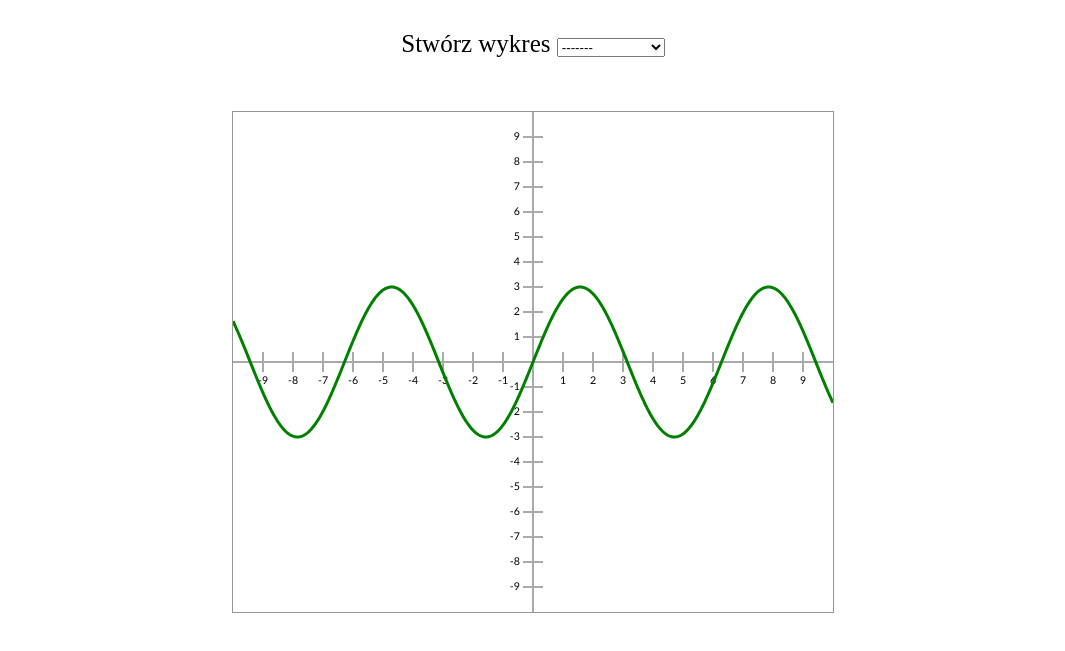
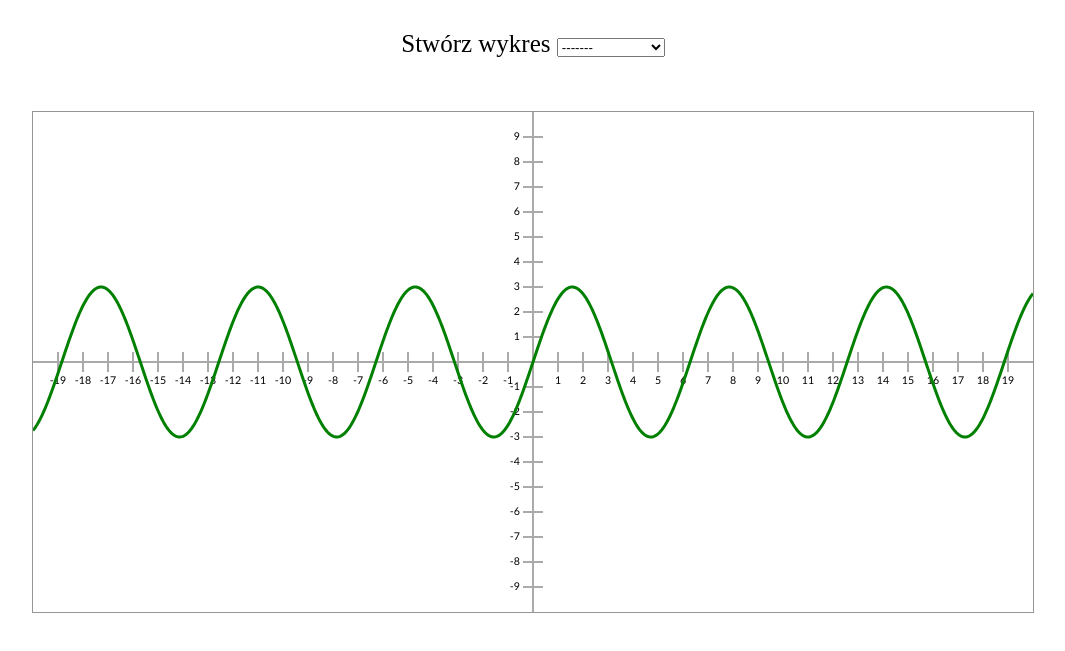
Before and after one commit to JP-Ekuzen/canvasChartCreator, a plain HTML site: page index.html in a window 1280 px wide. Shown: the part 95-746 px from the top of the page, without its empty margins (107-1172 px from the left). Drawn offline with Linux system fonts and the light colour scheme.

Commit message:
Edited size of chart.

```diff
--- a/index.html
+++ b/index.html
@@ -30,7 +30,7 @@
     <br>
     <div id="chart-inputs" align="center"></div>
     <div id="chart-canvas" align="center">
-        <canvas id="canvas" width="600px" height="500px" style="border:1px solid rgba(149, 149, 149);">
+        <canvas id="canvas" width="1000px" height="500px" style="border:1px solid rgba(149, 149, 149);">
             Your browser does not support the HTML 5 Canvas.
         </canvas>
     </div>
--- a/script.js
+++ b/script.js
@@ -220,9 +220,9 @@ function drawCanvas () {
 
     myGraph = new Graph({
         canvasId: 'canvas',
-        minX: -10,
+        minX: -20,
         minY: -10,
-        maxX: 10,
+        maxX: 20,
         maxY: 10,
         unitsPerTick: 1
     });
```
